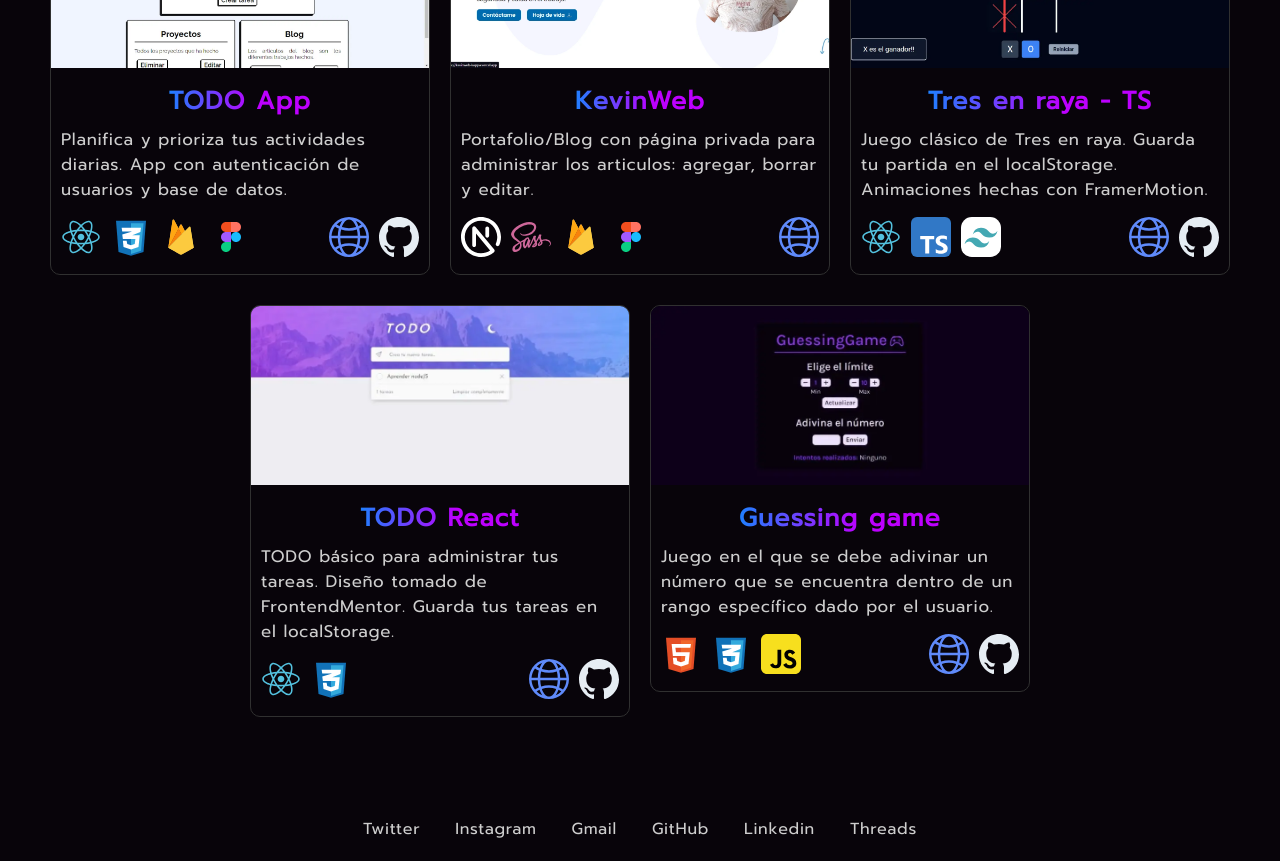
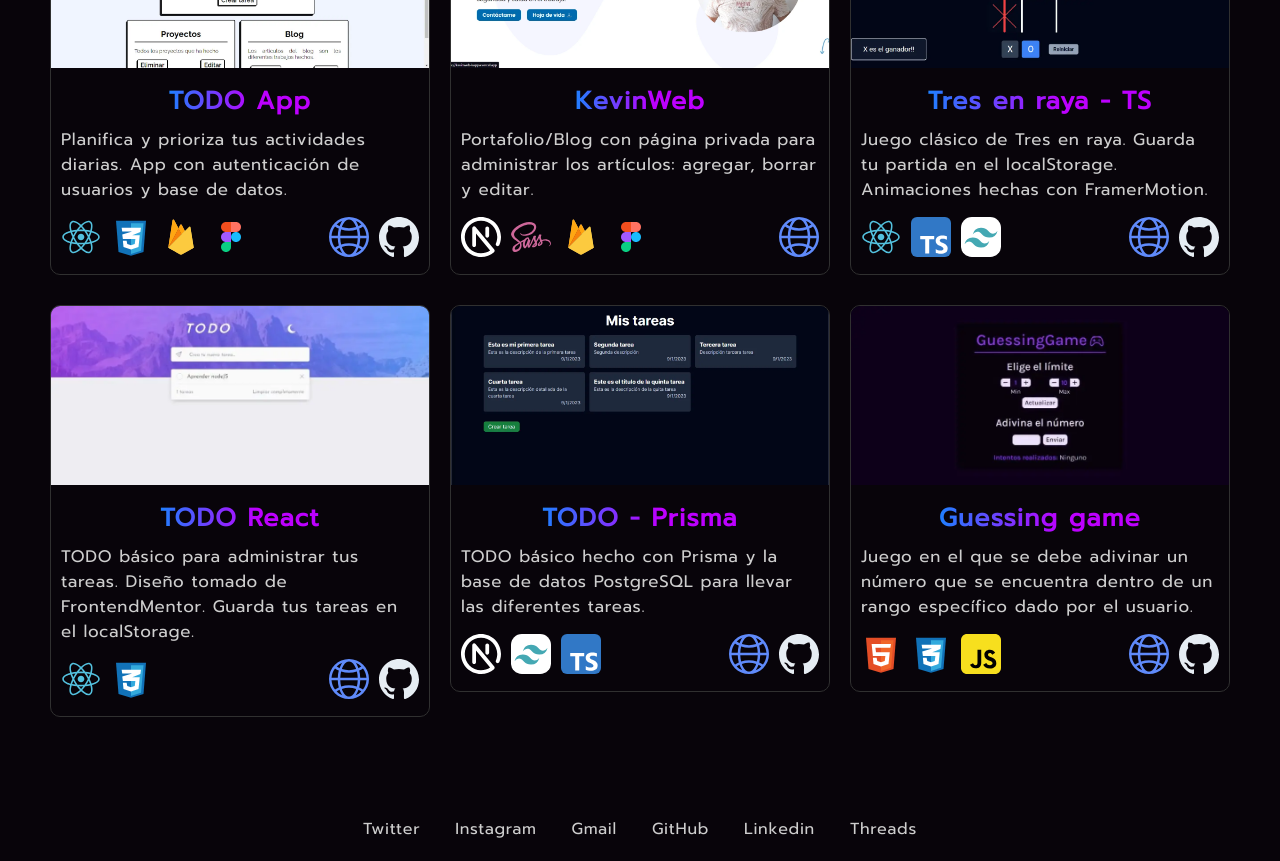
Before and after one commit to RubertG/rubertweb-oficial, a Next.js app: page / in a window 1280 px wide. Shown: the part 2000-2861 px from the top of the page. Built offline with nearby package versions, Linux system fonts and the light colour scheme.

Commit message:
UPDATE: Proyecto crud prisma. FIX: Metadata contacto

```diff
--- a/src/app/(with-decoration)/contact/page.tsx
+++ b/src/app/(with-decoration)/contact/page.tsx
@@ -5,7 +5,7 @@ import Styles from './Contact.module.scss'
 import { type Metadata } from 'next/types'
 
 export const metadata: Metadata = {
-  title: 'Blog - Sitio oficial de Rubert Gonzalez, Desarrollador web',
+  title: 'Contacto - Sitio oficial de Rubert Gonzalez, Desarrollador web',
   description: 'Si necesitas un desarrollador web fron-end con conocimientos en React, TypeScript, NextJS, Sass, Tailwind entra y contáctame. Rubert Gonzalez.',
   creator: 'Rubert Gonzalez',
   keywords: 'contacto, Rubert Gonzalez, Rubert, Gonzalez, front-end developer, Desarrollador web, Front-end, React, NextJS, TypeScript, Sass, Tailwind, html, css, javascript'
--- a/src/consts/projects.ts
+++ b/src/consts/projects.ts
@@ -11,7 +11,7 @@ export const PROJECTS: ProjectType[] = [
   },
   {
     title: 'KevinWeb',
-    description: 'Portafolio/Blog con página privada para administrar los articulos: agregar, borrar y editar.',
+    description: 'Portafolio/Blog con página privada para administrar los artículos: agregar, borrar y editar.',
     img: '/assets/projects/kevinweb.webp',
     href: 'https://kevinweb-kappa.vercel.app/',
     tecnologies: [NEXTJS, SASS, FIREBASE, FIGMA]
@@ -33,6 +33,14 @@ export const PROJECTS: ProjectType[] = [
     tecnologies: [REACT, CSS]
   },
   {
+    title: 'TODO - Prisma',
+    description: 'TODO básico hecho con Prisma y la base de datos PostgreSQL para llevar las diferentes tareas.',
+    img: '/assets/projects/todo-prisma.webp',
+    github: 'https://github.com/RubertG/TODO-crud-prisma',
+    href: 'https://crud-prisma-rubertg.vercel.app/',
+    tecnologies: [NEXTJS, TAILWIND, TYPESCRIPT]
+  },
+  {
     title: 'Guessing game',
     description: 'Juego en el que se debe adivinar un número que se encuentra dentro de un rango específico dado por el usuario.',
     img: '/assets/projects/guessing-game.webp',
```
Also changed, not shown: public/assets/projects/todo-prisma.webp (added).
